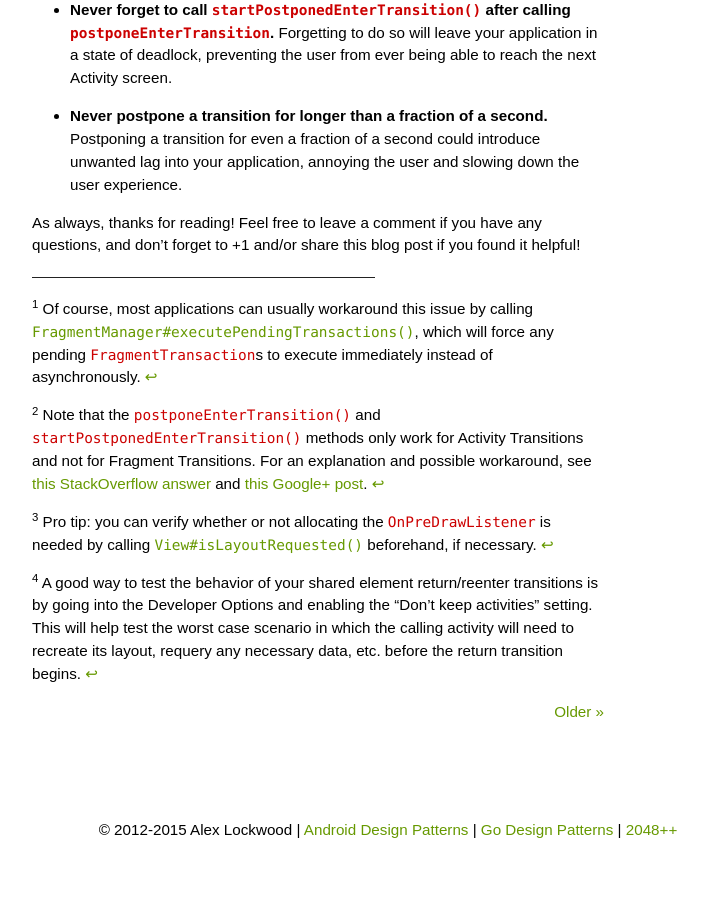
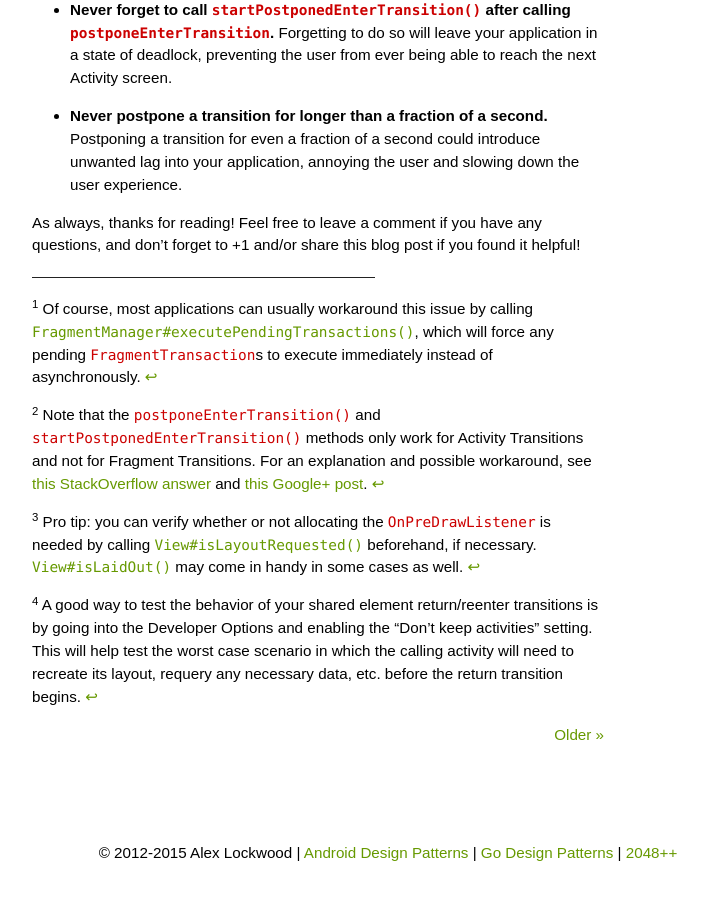
Before and after one commit to alexjlockwood/AndroidDesignPatterns, a Jekyll site: the page built from _posts/2015-03-09-activity-postponed-shared-element-transitions-part3b.md, in a window 1280 px wide and 900 px high, scrolled down 3476 px. Shown: the whole window, without its empty margins (252-960 px from the left). Built offline with Jekyll 4.4.1, drawn with Linux system fonts in a browser that asks for light colours; some web fonts are replaced; Markdown is read by kramdown in place of the engine named in the settings; a script that is not in the unit is left out; comment, search, counter and statistics services are not loaded; before the commit the page ends 4353 px from its top, so only the background shows below that.

Commit message:
updated footnote for part3b

```diff
--- a/_posts/2015-03-09-activity-postponed-shared-element-transitions-part3b.md
+++ b/_posts/2015-03-09-activity-postponed-shared-element-transitions-part3b.md
@@ -125,7 +125,7 @@ As always, thanks for reading! Feel free to leave a comment if you have any ques
 
 <sup id="footnote2">2</sup> Note that the `postponeEnterTransition()` and `startPostponedEnterTransition()` methods only work for Activity Transitions and not for Fragment Transitions. For an explanation and possible workaround, see [this StackOverflow answer][PostponeEnterTransitionForFragments] and [this Google+ post][PostponeEnterTransitionForFragmentsG+]. <a href="#ref2" title="Jump to footnote 2.">&#8617;</a>
 
-<sup id="footnote3">3</sup> Pro tip: you can verify whether or not allocating the `OnPreDrawListener` is needed by calling [`View#isLayoutRequested()`][View#isLayoutRequested] beforehand, if necessary. <a href="#ref3" title="Jump to footnote 3.">&#8617;</a>
+<sup id="footnote3">3</sup> Pro tip: you can verify whether or not allocating the `OnPreDrawListener` is needed by calling [`View#isLayoutRequested()`][View#isLayoutRequested] beforehand, if necessary. [`View#isLaidOut()`][View#isLaidOut] may come in handy in some cases as well. <a href="#ref3" title="Jump to footnote 3.">&#8617;</a>
 
 <sup id="footnote3">4</sup> A good way to test the behavior of your shared element return/reenter transitions is by going into the Developer Options and enabling the "Don't keep activities" setting. This will help test the worst case scenario in which the calling activity will need to recreate its layout, requery any necessary data, etc. before the return transition begins. <a href="#ref4" title="Jump to footnote 4.">&#8617;</a>
 
@@ -142,6 +142,7 @@ As always, thanks for reading! Feel free to leave a comment if you have any ques
   [Activity#onActivityReenter]: https://developer.android.com/reference/android/app/Activity.html#onActivityReenter(int,%20android.content.Intent)
   [OnPreDrawListener]: http://developer.android.com/reference/android/view/ViewTreeObserver.OnPreDrawListener.html
   [View#isLayoutRequested]: http://developer.android.com/reference/android/view/View.html#isLayoutRequested()
+  [View#isLaidOut]: http://developer.android.com/reference/android/view/View.html#isLaidOut()
 
   [ImageViewRequestLayout]: https://github.com/android/platform_frameworks_base/blob/lollipop-release/core/java/android/widget/ImageView.java#L453-L455
   [Volley]: https://android.googlesource.com/platform/frameworks/volley
```
